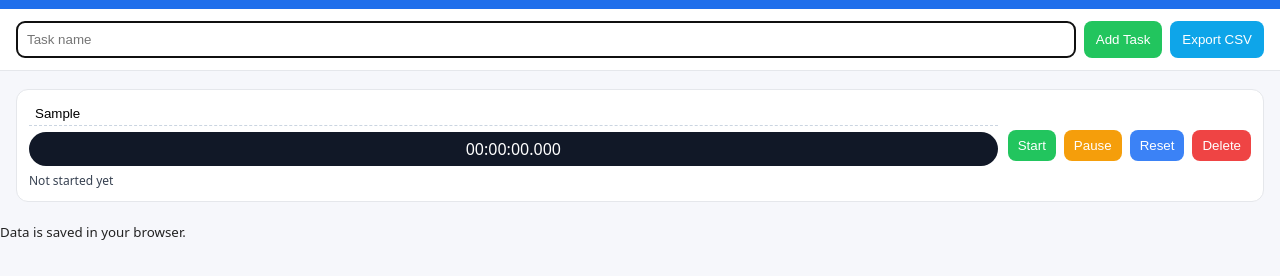
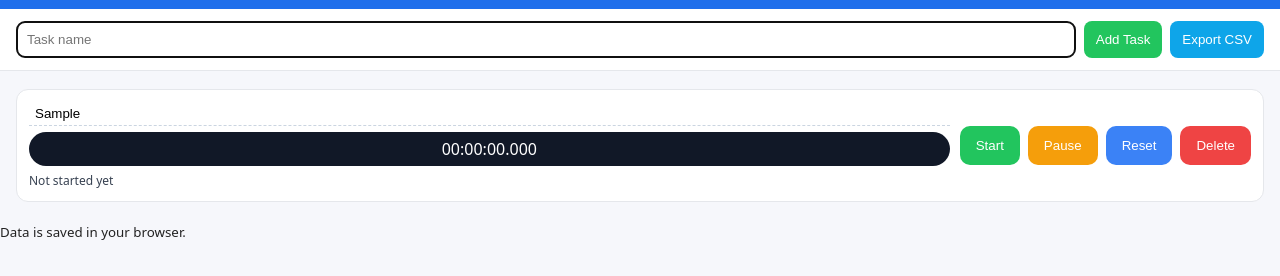
Before and after one commit to jbelankina/Tracker, a plain HTML site: page index.html in a window 1280 px wide. Both pictures are taken after typing "Sample" into the empty fields and a click on the button "Add Task". Shown: the part 42-318 px from the top of the page. Drawn offline with Linux system fonts and the light colour scheme.

Commit message:
Update style.css

```diff
--- a/style.css
+++ b/style.css
@@ -13,7 +13,7 @@ button{padding:10px 12px;border:0;border-radius:8px;cursor:pointer}
 .badge{font-variant-numeric:tabular-nums;padding:6px 10px;background:#111827;color:#fff;border-radius:999px;min-width:140px;text-align:center}
 .start-time{font-size:12px;color:#374151}
 .controls{display:flex;gap:8px;flex-wrap:wrap;justify-content:flex-end}
-.btn{padding:8px 10px;border-radius:8px;border:0;color:#fff}
+.btn{padding:12px 16px;border-radius:10px;border:0;color:#fff}
 .start{background:#22c55e}
 .pause{background:#f59e0b}
 .reset{background:#3b82f6}
```
